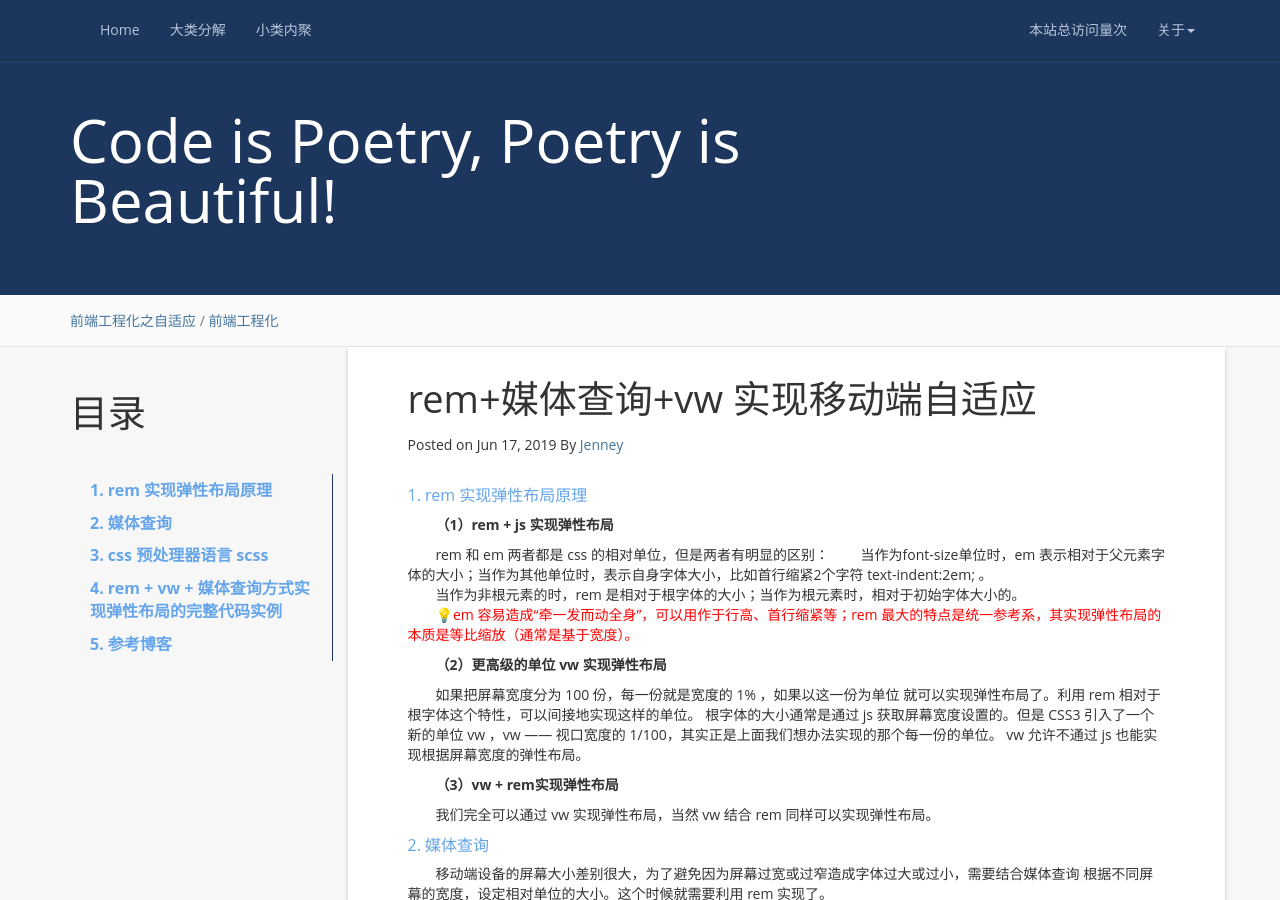
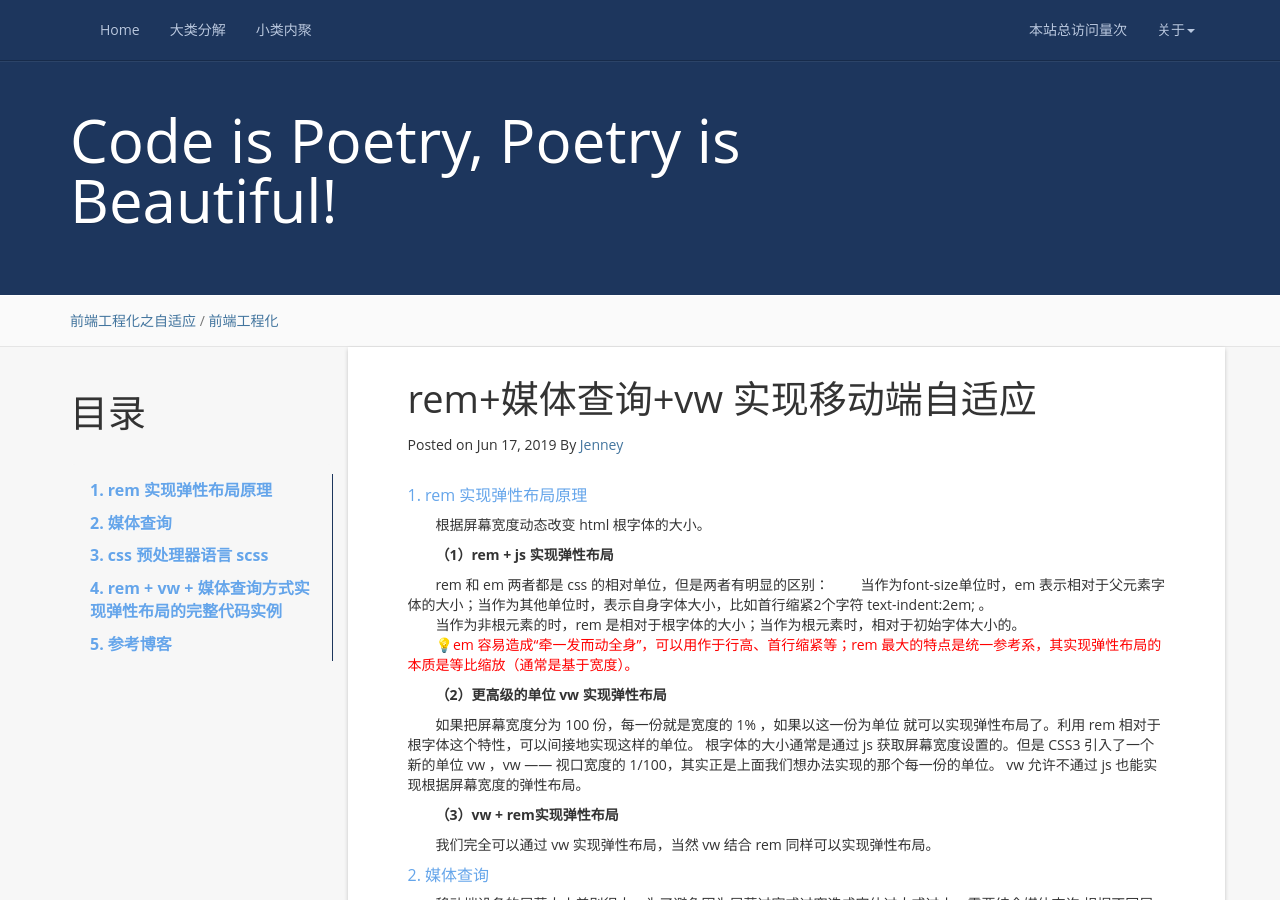
Before and after one commit to JenneyXu/JenneyXu.github.io, a Jekyll site: the page built from _posts/2020-06-18-rem+媒体查询+vw 实现移动端自适应.md, in a window 1280 px wide and 900 px high. Built offline with Jekyll 4.4.1, drawn with Linux system fonts in a browser that asks for light colours; nearby versions of some CDN libraries; a script that is not in the unit is left out; comment, search, counter and statistics services are not loaded.

Commit message:
rem自适应

```diff
--- a/_posts/2020-06-18-rem+媒体查询+vw 实现移动端自适应.md
+++ b/_posts/2020-06-18-rem+媒体查询+vw 实现移动端自适应.md
@@ -11,6 +11,8 @@ tag: 前端工程化
 
 
 #### <font color="#65A5EA" size="3">1. rem 实现弹性布局原理</font>			{#say-goodbyte}
+
+&emsp;&emsp;根据屏幕宽度动态改变 html 根字体的大小。
 
 &emsp;&emsp;**（1）rem + js 实现弹性布局**
 
```
Also changed, not shown: README.md.
